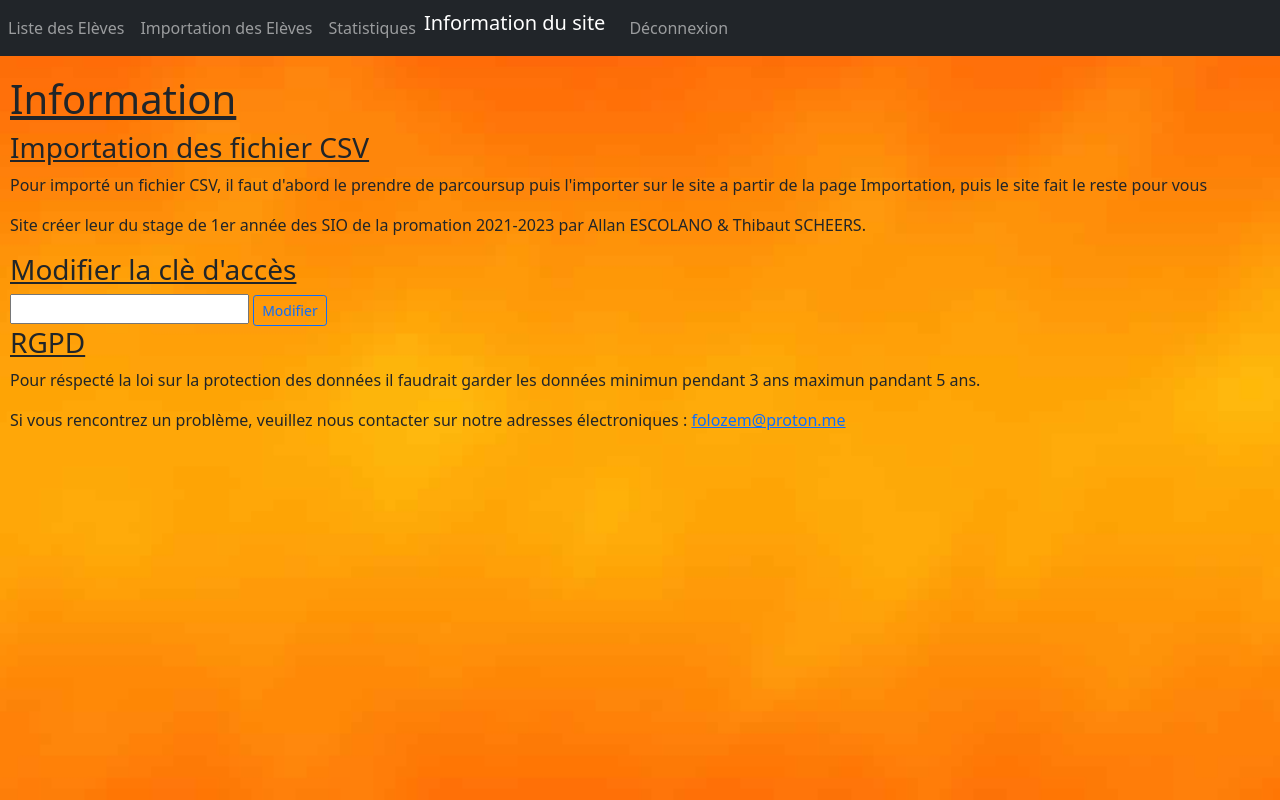
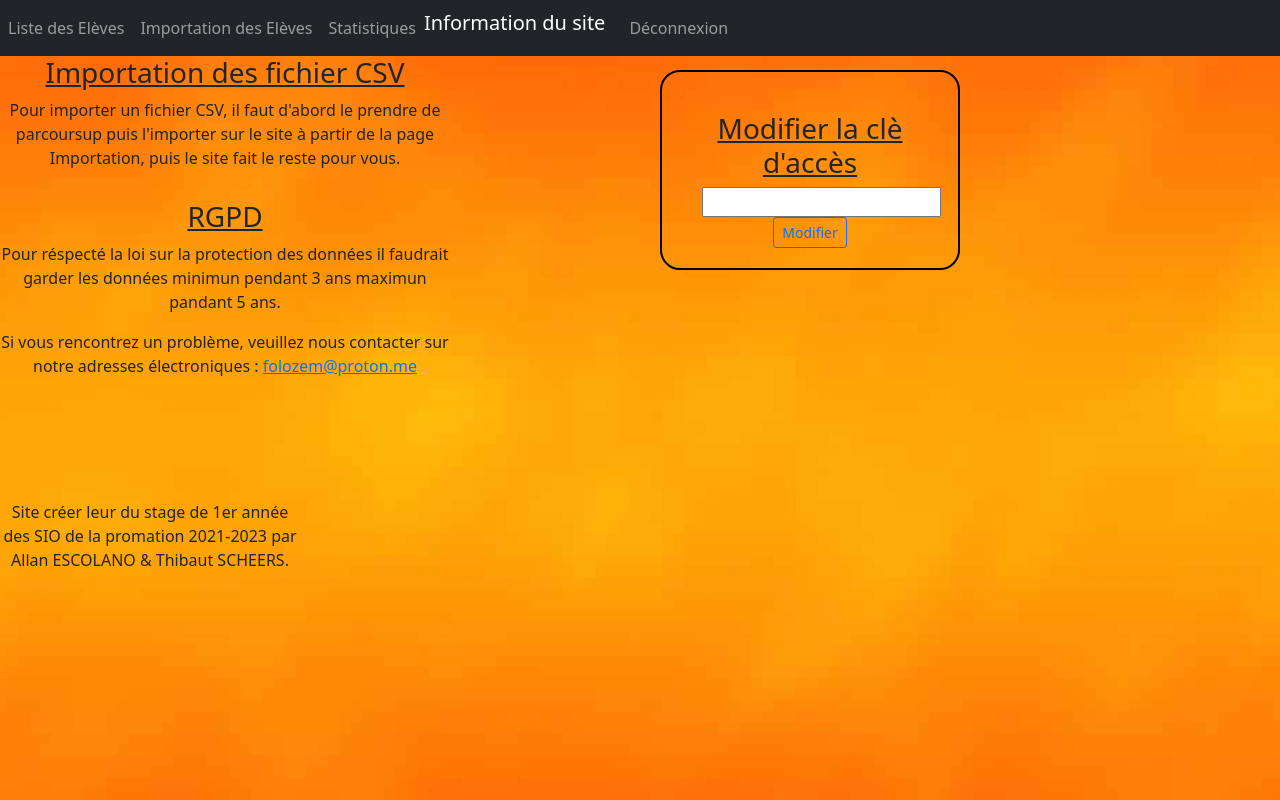
Before and after one commit to thibautscheers/FOLOZEM, a PHP site: page /page/information.php in a window 1280 px wide. Run offline with PHP 8.4, Linux system fonts and the light colour scheme.

Commit message:
Mise en forme css

```diff
--- a/page/information.php
+++ b/page/information.php
@@ -7,22 +7,15 @@
     <meta name="viewport" content="width=device-width, initial-scale=1.0">
     <title>Information</title>
     <link rel="icon" type="image/x-icon" href="favicon.ico">
+    <link href="style/navbar.css" type="text/css" rel="stylesheet" />
     <link href="bootstrap/css/bootstrap.min.css" type="text/css" rel="stylesheet" />
     <script src="bootstrap/js/bootstrap.bundle.min.js"></script>
 
 
 </head>
 
-<body style=" margin-top: 75px;">
-<style>
-    body {
-      margin: 10px;
-      background-image: url(fond.jpg);
-      background-position: center;
-      background-attachment: fixed;
-      background-size: cover;
-    }
-  </style>
+<body>
+
     <div>
         <nav class="navbar navbar-expand-lg fixed-top navbar-dark bg-dark">
             <ul class="navbar-nav mr-auto">
@@ -49,7 +42,7 @@
     <h1 class="text-decoration-underline">Information  </h1>
     <div id="expoitCSV">
         <h3 class="text-decoration-underline">Importation des fichier CSV</h3>
-        <p> Pour importé un fichier CSV, il faut d'abord le prendre de parcoursup puis l'importer sur le site a partir de la page Importation, puis le site fait le reste pour vous </p>
+        <p> Pour importer un fichier CSV, il faut d'abord le prendre de parcoursup puis l'importer sur le site à partir de la page Importation, puis le site fait le reste pour vous.</p>
     </div>
     <div id="créateur">
         <p >Site créer leur du stage de 1er année des SIO de la promation 2021-2023 par Allan ESCOLANO & Thibaut SCHEERS.
--- a/page/style/navbar.css
+++ b/page/style/navbar.css
@@ -1,32 +1,46 @@
-ul {
-  list-style-type: none;
-  margin: 0;
-  padding: 0;
-  overflow: hidden;
-  background-color: #333;
-  position: fixed;
-  top: 8px;
-  width: 100%;
+body {
+  margin-top: 75px;
+  margin: 10px;
+  background-image: url(fond.jpg);
+  background-position: center;
+  background-attachment: fixed;
+  background-size: cover;
+}
+
+#access{
+  border: black solid 2px;
+  padding: 40px;
+  border-radius: 20px;
+  width: 300px;
+  text-align: center;
+  position: absolute;
+  top: 70px;
+  right: 20pc;
+  height: 200px;
+}
+
+#créateur{
+
+  width: 300px;
+  text-align: center;
+  position: absolute;
+  top: 500px;
+}
+
+#expoitCSV{
+
+
+  width: 450px;
+  text-align: center;
+  position: absolute;
+
+}
+#RGPD{
+
+  width: 450px;
+    text-align: center;
+    position: absolute;
+    top: 200px;
 
 
 }
-
-li {
-  float: left;
-}
-
-li a {
-  display: block;
-  color: rgb(255, 255, 255);
-  text-align: center;
-  padding: 14px 16px;
-  text-decoration: none;
-}
-
-/* Change the link color to #111 (black) on hover */
-li a:hover {
-  background-color: rgb(207, 17, 17);
-}
-body{
-  margin-top: 75px;
-}
```
Also changed, not shown: page/importation-eleve.php (+2 -10 lines), page/liste-eleve.php (+2 -10 lines), page/statistiques.php (+2 -10 lines), page/style/fond.jpg (renamed from page/fond.jpg).
